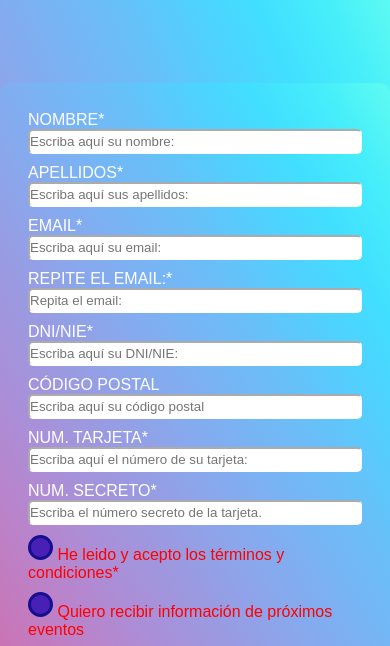
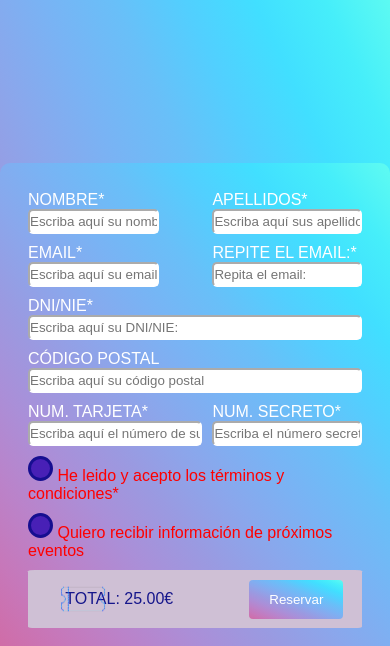
Before and after one commit to DanielMedina850/DanielMedina850.github.io, a plain HTML site: page reserva.html in a window 390 px wide. Shown: the part 191-837 px from the top of the page. Drawn offline with Linux system fonts and the light colour scheme.

Commit message:
fixed from

```diff
--- a/styles/styleIndex.css
+++ b/styles/styleIndex.css
@@ -647,7 +647,7 @@ td {
 }
 
 
-@media only screen and (max-width: 768px) { /*para moviles*/
+@media only screen and (max-width: 768px) {/*para moviles*/
 
   #contenedor_form, #reserva_form {
     margin: 0 auto;
@@ -656,11 +656,11 @@ td {
   .box1 , .box3{ /*grid de los que ocupan la mitad izquierda*/
 
     grid-column-start: 1;
-    grid-column-end: 5;
+    grid-column-end: 2;
 
   }
   .box2 , .box4{/*grid de los que ocupan la mitad derecha*/
-    grid-column-start: 1;
+    grid-column-start: 4;
     grid-column-end: 5;
   }
 
@@ -670,10 +670,10 @@ td {
   }
   .box7{
     grid-column-start: 1;
-    grid-column-end: 5;
+    grid-column-end: 4;
   }
   .box8{
-    grid-column-start: 1;
+    grid-column-start: 4;
     grid-column-end: 5;
   }
 
@@ -711,4 +711,5 @@ td {
     margin-right:0;
   }
 
+
   }
```
Also changed, not shown: index.html (+4 -4 lines).
